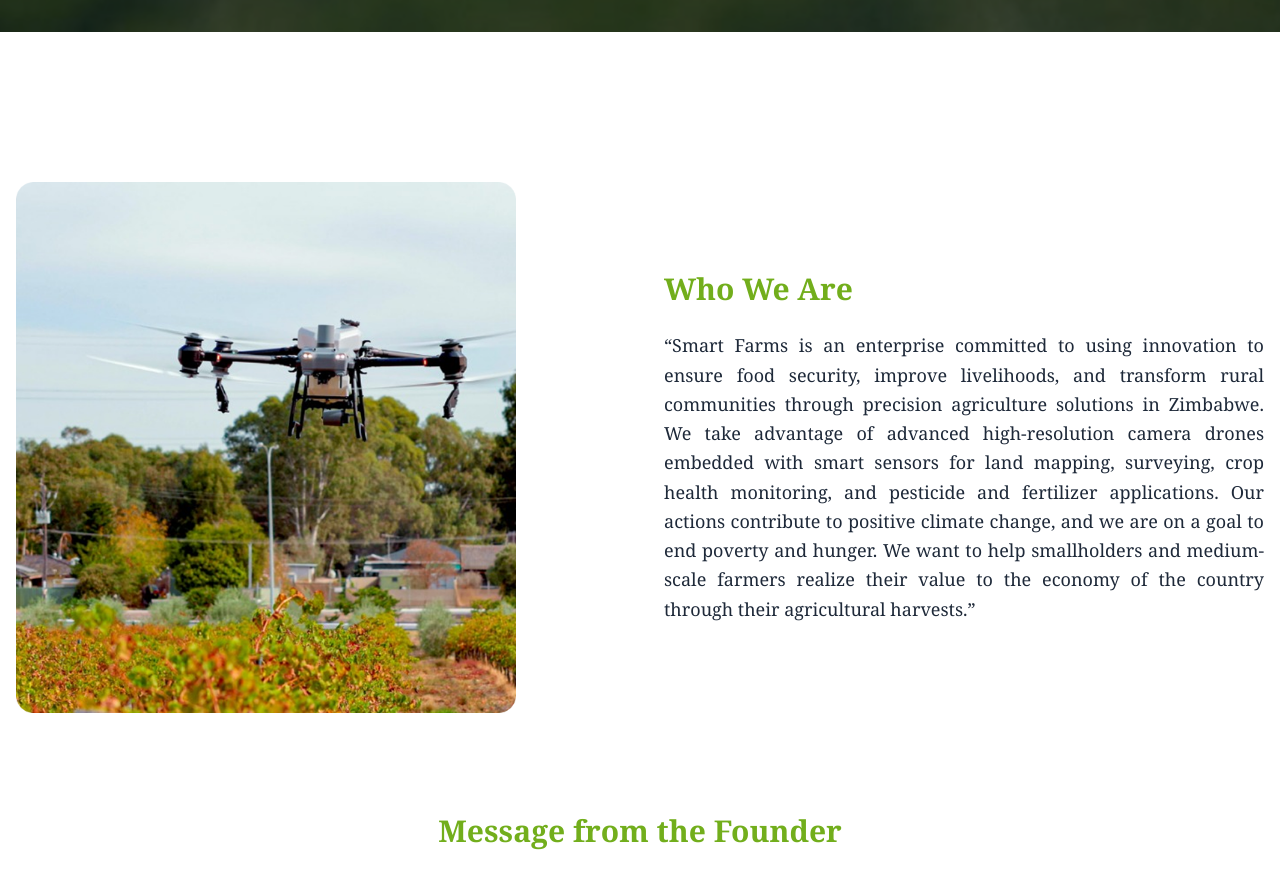
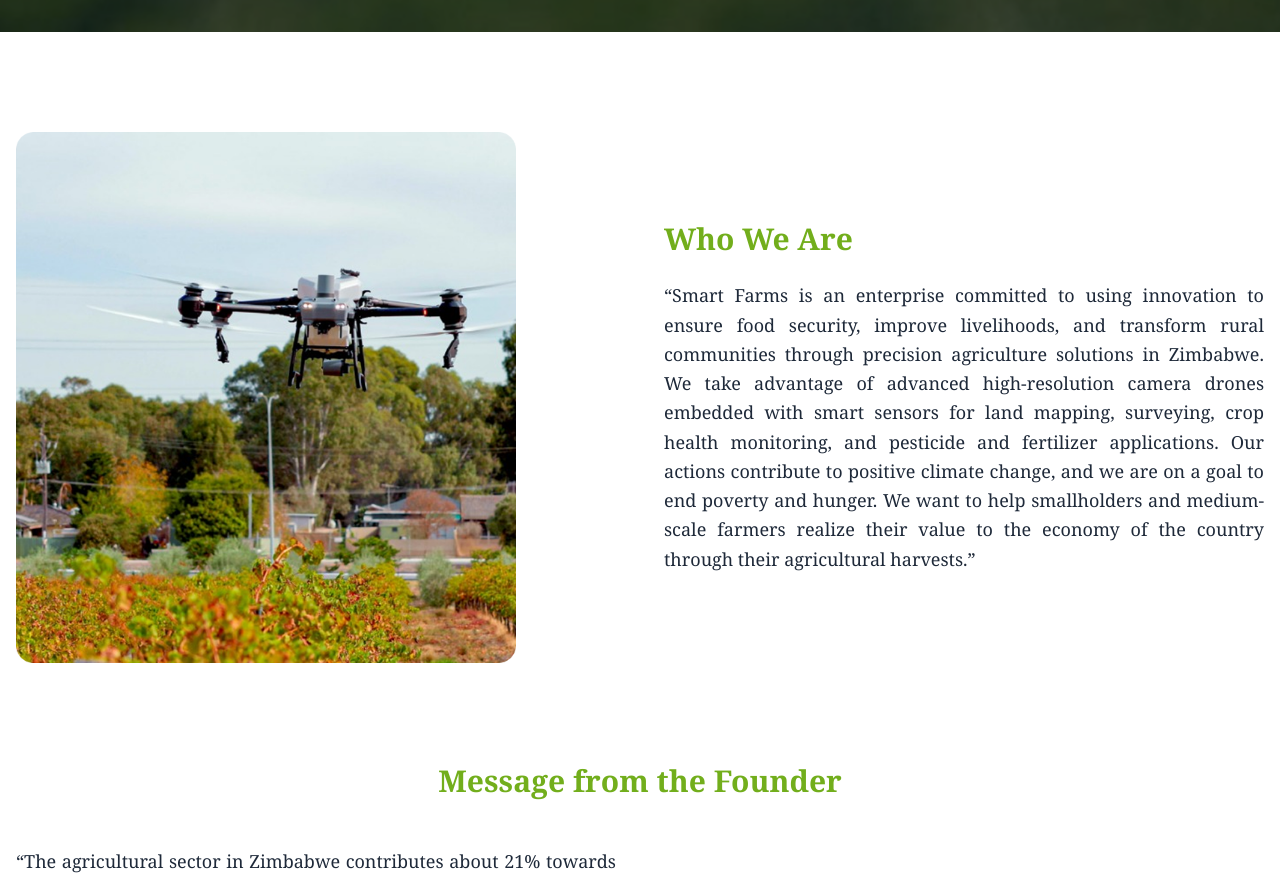
Before and after one commit to HudsonWayne/Smart-Farms, a Next.js app: page /about in a window 1280 px wide. Shown: the part 600-1478 px from the top of the page. Built offline with nearby package versions, Linux system fonts and the light colour scheme; a web font is replaced by a local one.

Commit message:
initial commit

```diff
--- a/src/pages/about.tsx
+++ b/src/pages/about.tsx
@@ -78,7 +78,7 @@ export default function AboutPage() {
       </div>
 
       {/* Who We Are Section */}
-      <div className="grid md:grid-cols-2 gap-12 items-center mt-10 mb-10 max-w-7xl mx-auto px-4 mt-[150px]">
+      <div className="grid md:grid-cols-2 gap-12 items-center mt-10 mb-10 max-w-7xl mx-auto px-4 mt-[100px]">
         <div>
           <Image
             src="/Rectangle 55 (1).png"
--- a/src/pages/our-team.tsx
+++ b/src/pages/our-team.tsx
@@ -58,7 +58,7 @@ export default function OurTeamPage() {
       {/* The Driving Force Section */}
       <div className="mt-16 text-center">
         <h2 className="text-4xl font-bold mb-[70px]" style={{ color: "#72AE1C" }} mb-4>
-          The driving force for Smart Farms.
+          The driving force for Smart Farms
         </h2>
         <p className="text-lg text-gray-700 max-w-7xl mx-auto mt-4 mb-[70px]">
           “At Smart Farms, we are more than just a team, we are a movement of passionate, young innovators committed to transforming agriculture through technology. Our team is proudly youth-led, driven by a deep understanding of the challenges faced by small-scale farmers and a bold vision to create smarter, more sustainable solutions for the future. We believe that youth are not just the leaders of tomorrow, they are the changemakers of today. Our dynamic team brings together fresh ideas, technical expertise, and a strong sense of purpose to bridge the gap between traditional farming and the digital age. We are also proud of our gender-diverse team, made up of one male and two females, working side by side to challenge norms and ensure inclusive innovation in agriculture. Our diversity is our strength, helps us see problems differently, build empathy with the communities we serve, and co-create solutions that are practical and impactful”.
```
